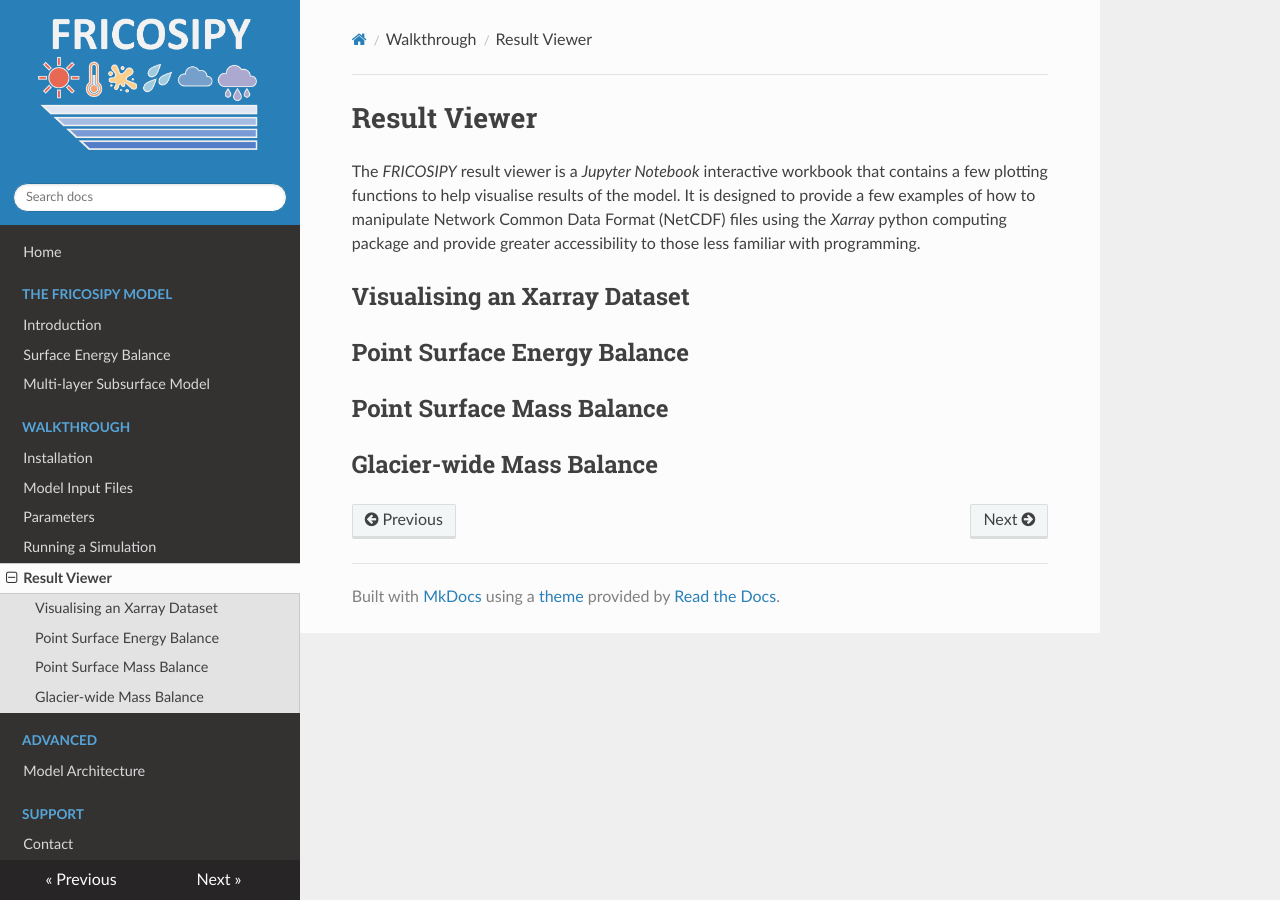
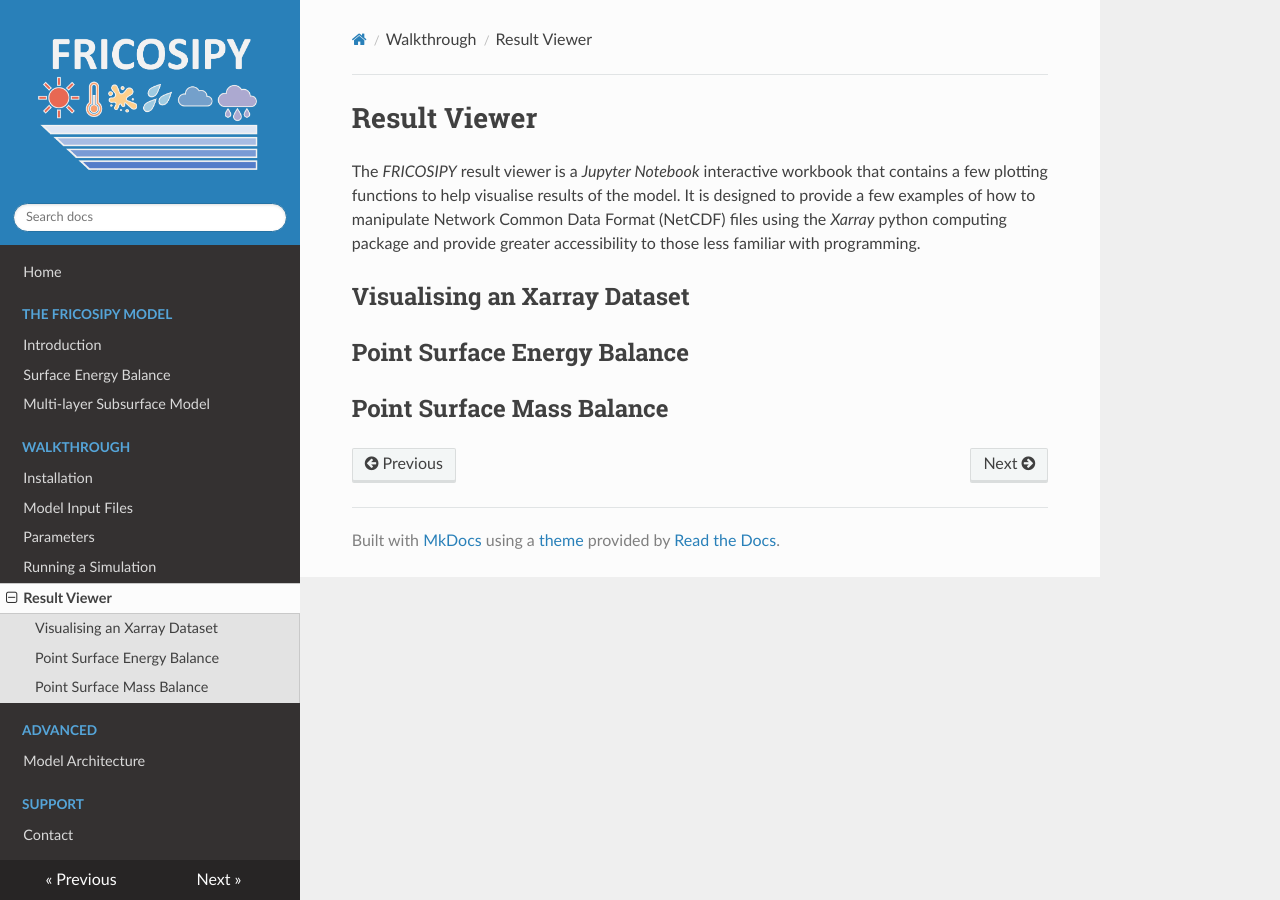
Before and after one commit to MarcusGastaldello/FRICOSIPY, an MkDocs documentation site: the page built from docs/result_viewer.md, in a window 1280 px wide. Built offline with MkDocs 1.6.1, drawn with Linux system fonts in a browser that asks for light colours.

Commit message:
Update result_viewer.md

```diff
--- a/docs/result_viewer.md
+++ b/docs/result_viewer.md
@@ -12,5 +12,3 @@
 ## Point Surface Energy Balance
 
 ## Point Surface Mass Balance
-
-## Glacier-wide Mass Balance
```
